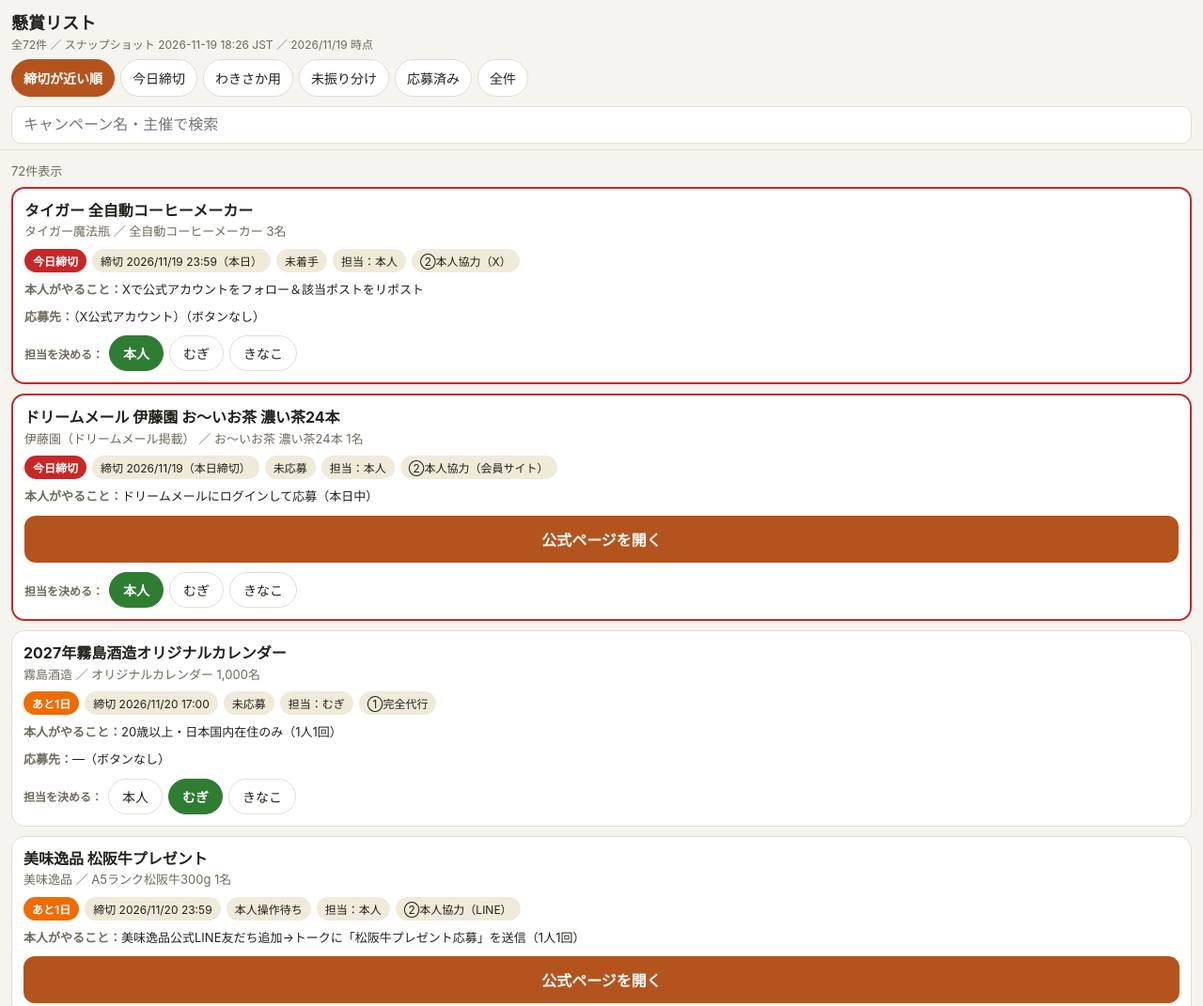
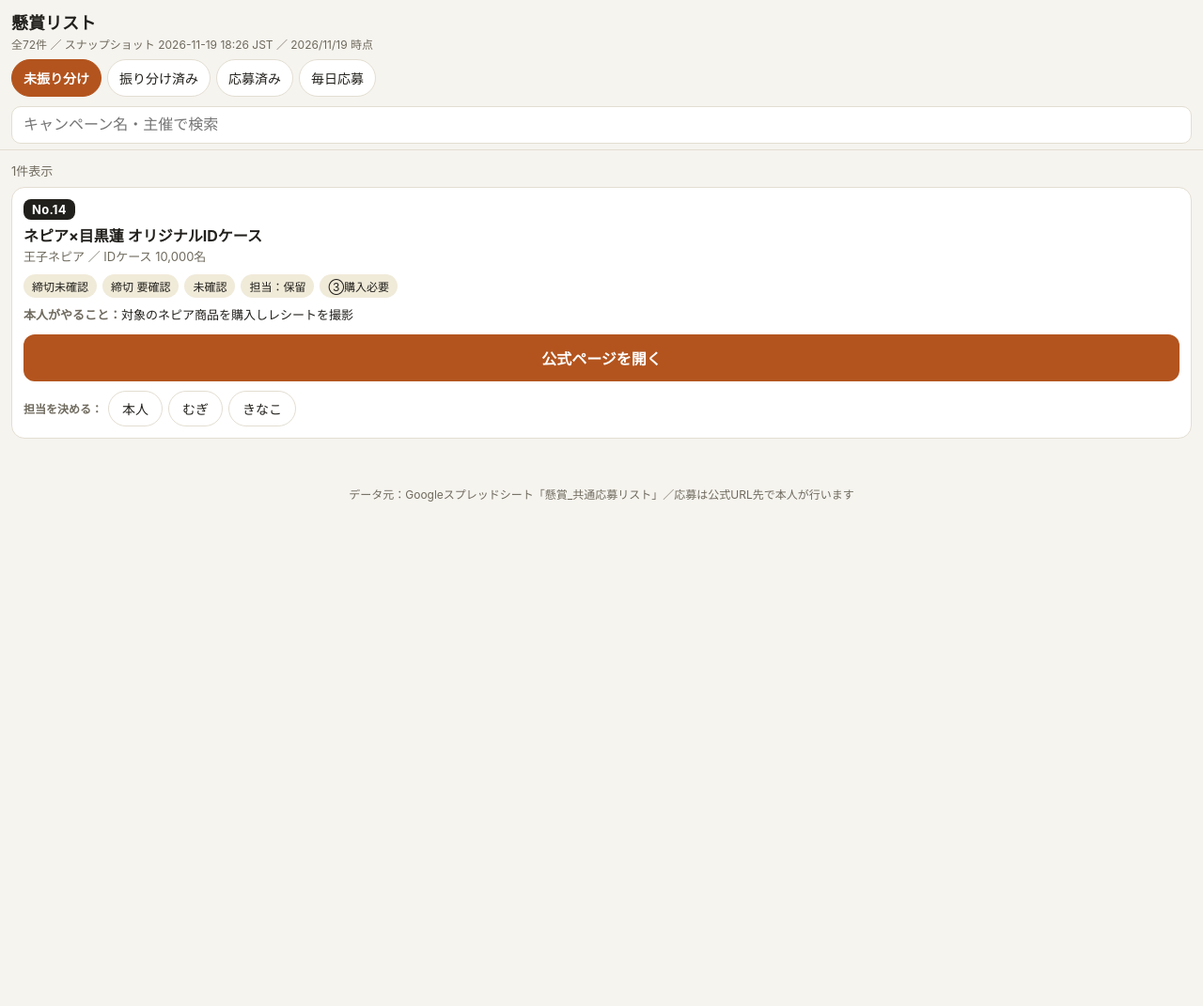
Before and after one commit to tanaka3322/sweepstakes-viewer, a website: page public/index.html in a window 1280 px wide. Shown: the top 1071 px of the page at 94% size. After the commit the page ends 800 px from the top, so only its background shows below. Drawn offline with Linux system fonts and the light colour scheme; no server answers.

Commit message:
v0.3: カード左上にNo表示＋タブを4分類（未振り分け/振り分け済み/応募済み/毎日応募）に変更

```diff
--- a/public/index.html
+++ b/public/index.html
@@ -26,6 +26,9 @@
          padding:12px; margin-bottom:10px; }
   .card.today{ border:2px solid var(--today); }
   .card.expired{ opacity:.55; }
+  .cardtop{ display:flex; align-items:center; margin-bottom:6px; }
+  .no{ font-size:13px; font-weight:700; color:#fff; background:var(--ink);
+       border-radius:8px; padding:3px 9px; letter-spacing:.02em; }
   .name{ font-size:16px; font-weight:700; line-height:1.4; }
   .sub{ font-size:13px; color:var(--muted); margin-top:2px; line-height:1.5; }
   .row{ display:flex; flex-wrap:wrap; gap:6px; margin-top:8px; }
@@ -57,12 +60,10 @@
   <h1>懸賞リスト</h1>
   <div class="meta" id="meta">読み込み中…</div>
   <div class="tabs" id="tabs">
-    <button class="tab on" data-tab="soon">締切が近い順</button>
-    <button class="tab" data-tab="today">今日締切</button>
-    <button class="tab" data-tab="user">わきさか用</button>
-    <button class="tab" data-tab="unassigned">未振り分け</button>
+    <button class="tab on" data-tab="unassigned">未振り分け</button>
+    <button class="tab" data-tab="assigned">振り分け済み</button>
     <button class="tab" data-tab="done">応募済み</button>
-    <button class="tab" data-tab="all">全件</button>
+    <button class="tab" data-tab="daily">毎日応募</button>
   </div>
   <input class="search" id="q" type="search" placeholder="キャンペーン名・主催で検索" autocomplete="off">
 </header>
@@ -100,12 +101,29 @@ function safeUrl(u){
 let ITEMS = (window.SWEEP_SNAPSHOT && window.SWEEP_SNAPSHOT.items) || [];
 ITEMS.forEach((it, i) => { it._row = i + 2; }); // スナップショットはシートの行順どおり生成されている
 let SOURCE_LABEL = "スナップショット " + ((window.SWEEP_SNAPSHOT||{}).generated_at || "");
-let tab = "soon";
+let tab = "unassigned";
 
-// ---- 未振り分け判定：担当が空欄／未振り分け／未定／保留 のもの ----
+// ---- 未振り分け判定：担当が空欄／未振り分け／未定／保留 のもの（担当者が決まってない） ----
 function isUnassigned(it){
   const o = String(it.owner || "").trim();
   return o === "" || o === "未振り分け" || o === "未定" || o === "保留" || o === "-" || o === "—";
+}
+// ---- 応募済み判定：応募状況が「応募済」で始まるもの ----
+function isDone(it){
+  return String(it.status || "").startsWith("応募済");
+}
+// ---- 毎日応募判定：「やるかどうか」に「毎日」を含むもの（毎日応募可） ----
+function isDaily(it){
+  return String(it.decision || "").includes("毎日");
+}
+// ---- 振り分け先（4分類・どれか1つに必ず入る） ----
+// 未振り分け：担当者が決まってない／毎日応募：担当が決まっていて毎日応募できるもの
+// 応募済み：担当が決まって応募も完了／振り分け済み：担当が決まっているが未応募
+function tabOf(it){
+  if(isUnassigned(it)) return "unassigned";
+  if(isDaily(it)) return "daily";
+  if(isDone(it)) return "done";
+  return "assigned";
 }
 const OWNER_CHOICES = ["本人", "むぎ", "きなこ"];
 
@@ -172,12 +190,7 @@ function filtered(){
   const q = document.getElementById("q").value.trim();
   let list = ITEMS.map(it => ({...it, _dl: parseDeadline(it.deadline), _left: null}))
                     .map(it => (it._left = daysLeft(it._dl, now), it));
-  if(tab === "today") list = list.filter(it => it._left === 0);
-  else if(tab === "unassigned") list = list.filter(it => isUnassigned(it));
-  else if(tab === "user") list = list.filter(it => String(it.owner||"").includes("本人") || /^②|^③|^④/.test(String(it.category||"")));
-  else if(tab === "done") list = list.filter(it => String(it.status||"").startsWith("応募済"));
-  else if(tab === "soon") list = list.filter(it => it._left === null || it._left >= 0);
-  // "all" は絞らない
+  list = list.filter(it => tabOf(it) === tab);
   if(q) list = list.filter(it => (it.name+" "+it.sponsor).includes(q));
   list.sort((a,b)=>{
     if(a._dl && b._dl) return a._dl - b._dl;
@@ -205,6 +218,7 @@ function render(){
     const done = String(it.status||"").startsWith("応募済");
     const url = safeUrl(it.url);
     return '<article class="card'+(left===0?" today":"")+(expired?" expired":"")+'">'
+      + '<div class="cardtop"><span class="no">No.'+esc(it.no || "-")+'</span></div>'
       + '<div class="name">'+esc(it.name)+'</div>'
       + '<div class="sub">'+esc(it.sponsor)+' ／ '+esc(it.prize)+'</div>'
       + '<div class="row">'+dlChip
```
Also changed, not shown: README.md.
